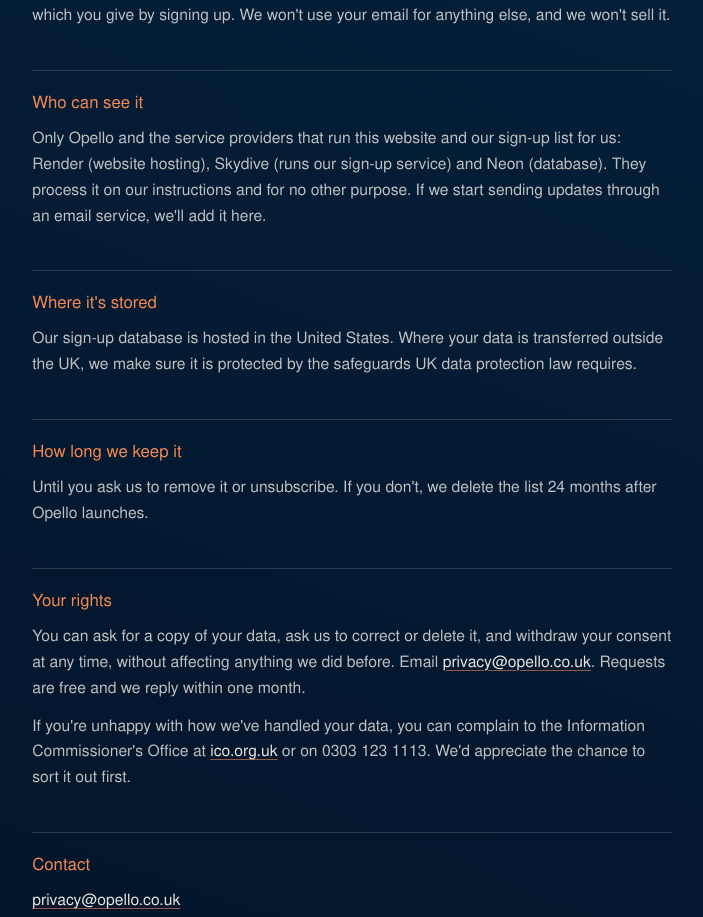
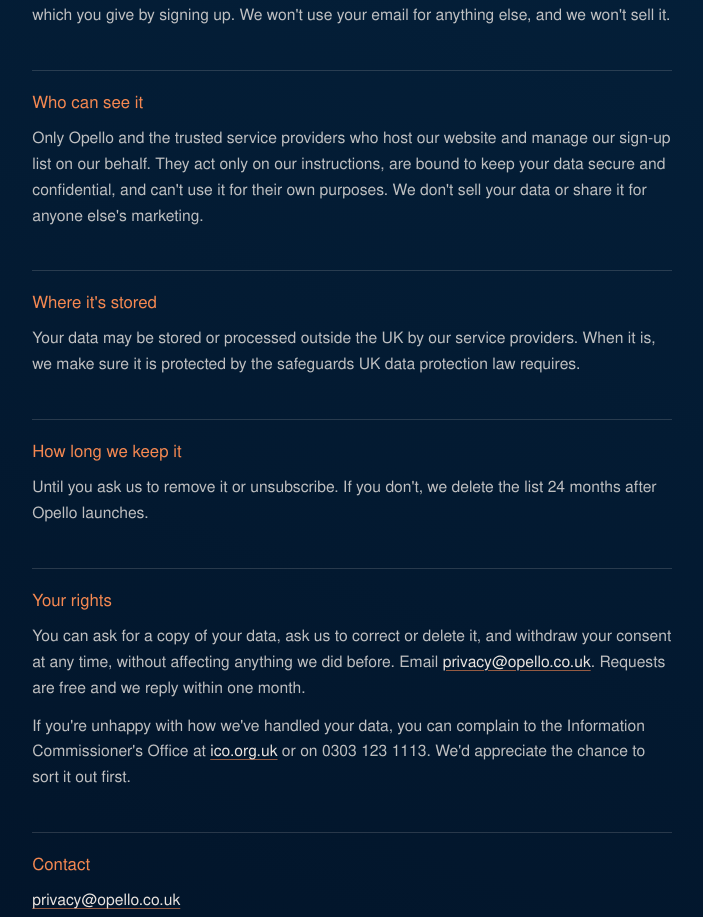
Before and after one commit to opello-uk/website, a SvelteKit app: page /privacy in a window 1280 px wide. Shown: the part 906-1823 px from the top of the page, without its empty margins (19-722 px from the left). Built offline with nearby package versions, Linux system fonts and the light colour scheme.

Commit message:
Privacy notice: describe service providers by category, not by name
🪂 Generated with [Skydive](https://skydive.com)

```diff
--- a/src/routes/privacy/+page.svelte
+++ b/src/routes/privacy/+page.svelte
@@ -64,18 +64,18 @@
 		<section>
 			<h2>Who can see it</h2>
 			<p>
-				Only Opello and the service providers that run this website and our sign-up list for us:
-				Render (website hosting), Skydive (runs our sign-up service) and Neon (database). They
-				process it on our instructions and for no other purpose. If we start sending updates through
-				an email service, we'll add it here.
+				Only Opello and the trusted service providers who host our website and manage our sign-up
+				list on our behalf. They act only on our instructions, are bound to keep your data secure and
+				confidential, and can't use it for their own purposes. We don't sell your data or share it for
+				anyone else's marketing.
 			</p>
 		</section>
 
 		<section>
 			<h2>Where it's stored</h2>
 			<p>
-				Our sign-up database is hosted in the United States. Where your data is transferred outside
-				the UK, we make sure it is protected by the safeguards UK data protection law requires.
+				Your data may be stored or processed outside the UK by our service providers. When it is, we
+				make sure it is protected by the safeguards UK data protection law requires.
 			</p>
 		</section>
 
```
